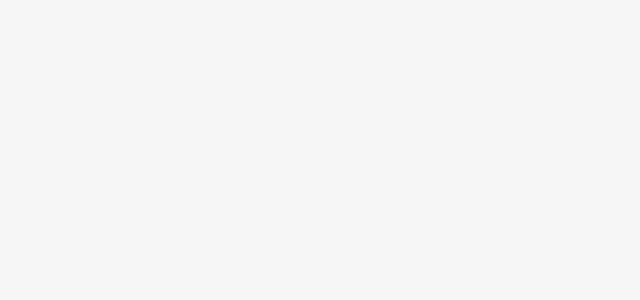
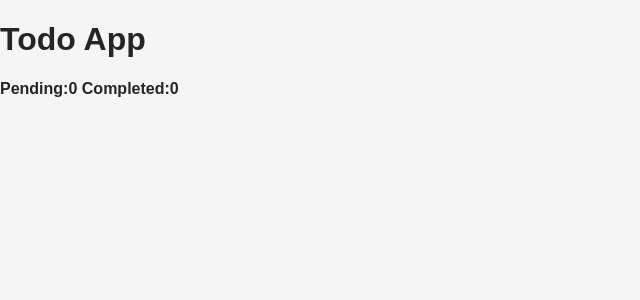
Before and after one commit to sugappa55/React-Todo-App, a React (Create React App) app: page / in a window 1280 px wide. Shown: the top 300 px of the page, without its empty margins (0-640 px from the left). Built offline with nearby package versions, Linux system fonts and the light colour scheme; no server answers.

Commit message:
Header part completed

```diff
--- a/src/App.js
+++ b/src/App.js
@@ -1,6 +1,9 @@
 import React from "react";
+import TaskHeader from "./components/TaskHeader/TaskHeader";
 function App() {
-  return <div>{/* Code Here */}</div>;
+  return <div>
+    <TaskHeader/>
+    </div>;
 }
 
 export default App;
--- /dev/null
+++ b/src/TodoContext.jsx
@@ -0,0 +1,26 @@
+
+
+import axios from 'axios'
+import React, { Children, createContext, useEffect, useState } from 'react'
+
+export const Todos=createContext()
+
+const TodoContext = ({children}) => {
+    const[todos,setTodos]=useState([])
+
+    const getTodos=()=>{
+        axios.get("http://localhost:8080/todos").then(({data})=>{
+            setTodos(data)
+        })
+    }
+    useEffect(()=>{
+        getTodos()
+    },[])
+  return (
+    <Todos.Provider value={{todos,getTodos}}>
+      {children}
+    </Todos.Provider>
+  )
+}
+
+export default TodoContext
--- a/src/components/TaskHeader/TaskHeader.jsx
+++ b/src/components/TaskHeader/TaskHeader.jsx
@@ -1,16 +1,20 @@
-import React from "react";
+import React, { useContext, useState } from "react";
+import { Todos } from "../../TodoContext";
 import styles from "./taskHeader.module.css";
 
 const TaskHeader = () => {
   // sample values to be replaced
-  let totalTask = 0;
-  let unCompletedTask = 0;
+  const {todos}=useContext(Todos)
+
+  let unCompletedTask=(todos.filter(e=>!e.done).length)
+  let totalTask=todos.length
 
   // NOTE: do not delete `data-testid` key value pair
   return (
     <div data-testid="task-header" className={styles.taskHeader}>
-      <b data-testid="header-remaining-task">{unCompletedTask}</b>
-      <b data-testid="header-total-task">{totalTask}</b>
+      <h1>Todo App</h1>
+      <b data-testid="header-remaining-task">Pending:{unCompletedTask}</b>{"  "}
+      <b data-testid="header-total-task">Completed:{totalTask}</b>
     </div>
   );
 };
--- a/src/index.js
+++ b/src/index.js
@@ -3,11 +3,12 @@ import ReactDOM from 'react-dom/client';
 import './index.css';
 import App from './App';
 import reportWebVitals from './reportWebVitals';
+import TodoContext from './TodoContext';
 
 const root = ReactDOM.createRoot(document.getElementById('root'));
 root.render(
   <React.StrictMode>
-    <App />
+    <TodoContext><App /></TodoContext>
   </React.StrictMode>
 );
 
```
